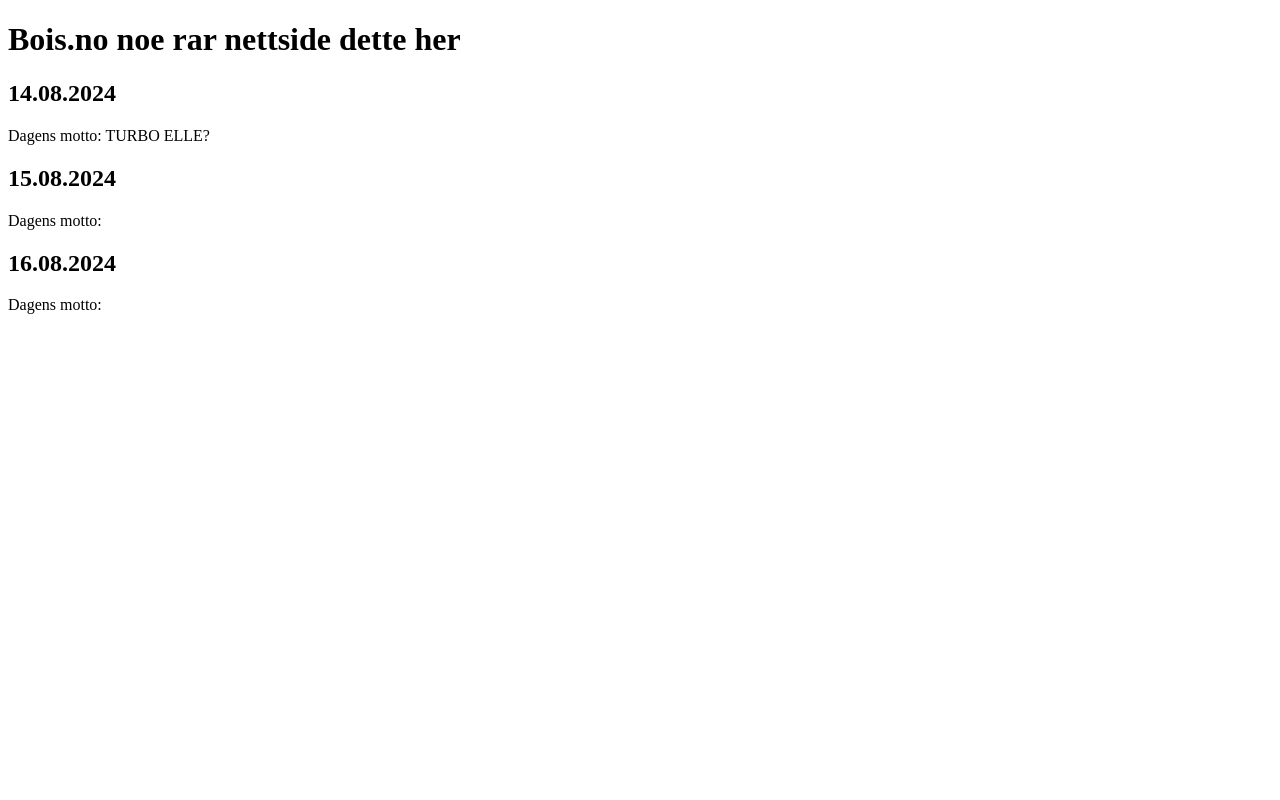
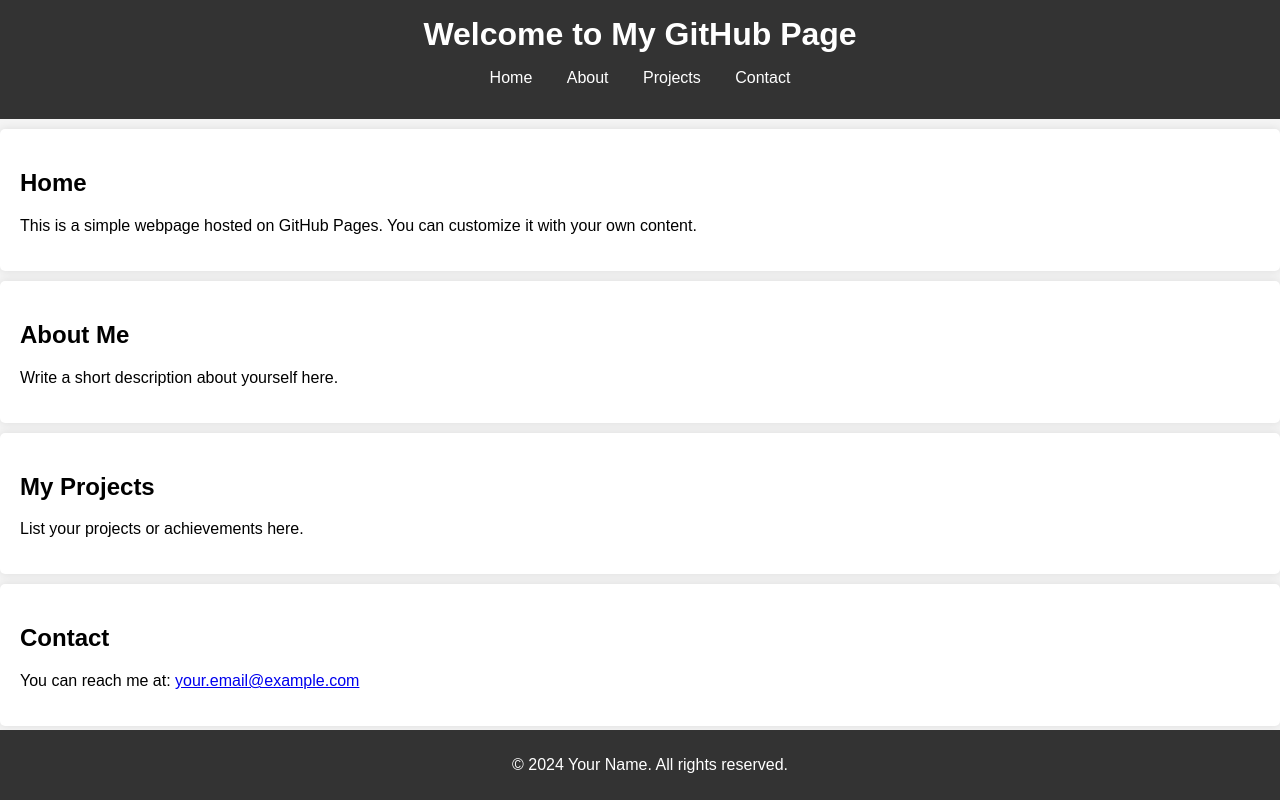
Before and after one commit to TheFaze97/TheFaze97.github.io, a plain HTML site: page index.html in a window 1280 px wide. Drawn offline with Linux system fonts and the light colour scheme.

Commit message:
New site

```diff
--- a/index.html
+++ b/index.html
@@ -1,13 +1,46 @@
 <!DOCTYPE html>
-<html>
+<html lang="en">
+<head>
+    <meta charset="UTF-8">
+    <meta name="viewport" content="width=device-width, initial-scale=1.0">
+    <title>My Simple GitHub Page</title>
+    <link rel="stylesheet" href="styles.css">
+</head>
 <body>
-<h1>Bois.no noe rar nettside dette her</h1>
-<h2>14.08.2024</h2>
-<p>Dagens motto: TURBO ELLE?</p>
-<h2>15.08.2024</h2>
-<p>Dagens motto: </p>
-<h2>16.08.2024</h2>
-<p>Dagens motto: </p>
+    <header>
+        <h1>Welcome to My GitHub Page</h1>
+        <nav>
+            <ul>
+                <li><a href="#home">Home</a></li>
+                <li><a href="#about">About</a></li>
+                <li><a href="#projects">Projects</a></li>
+                <li><a href="#contact">Contact</a></li>
+            </ul>
+        </nav>
+    </header>
 
+    <section id="home">
+        <h2>Home</h2>
+        <p>This is a simple webpage hosted on GitHub Pages. You can customize it with your own content.</p>
+    </section>
+
+    <section id="about">
+        <h2>About Me</h2>
+        <p>Write a short description about yourself here.</p>
+    </section>
+
+    <section id="projects">
+        <h2>My Projects</h2>
+        <p>List your projects or achievements here.</p>
+    </section>
+
+    <section id="contact">
+        <h2>Contact</h2>
+        <p>You can reach me at: <a href="mailto:your.email@example.com">your.email@example.com</a></p>
+    </section>
+
+    <footer>
+        <p>&copy; 2024 Your Name. All rights reserved.</p>
+    </footer>
 </body>
 </html>
--- /dev/null
+++ b/styles.css
@@ -0,0 +1,50 @@
+body {
+    font-family: Arial, sans-serif;
+    margin: 0;
+    padding: 0;
+    background-color: #f4f4f4;
+}
+
+header {
+    background-color: #333;
+    color: white;
+    padding: 1em 0;
+    text-align: center;
+}
+
+header h1 {
+    margin: 0;
+}
+
+nav ul {
+    list-style-type: none;
+    padding: 0;
+}
+
+nav ul li {
+    display: inline;
+    margin: 0 15px;
+}
+
+nav ul li a {
+    color: white;
+    text-decoration: none;
+}
+
+section {
+    padding: 20px;
+    margin: 10px 0;
+    background-color: white;
+    border-radius: 5px;
+    box-shadow: 0 0 10px rgba(0, 0, 0, 0.1);
+}
+
+footer {
+    text-align: center;
+    padding: 10px;
+    background-color: #333;
+    color: white;
+    position: fixed;
+    bottom: 0;
+    width: 100%;
+}
```
Also changed, not shown: OLD_Index.html (added, +13 -0 lines).
